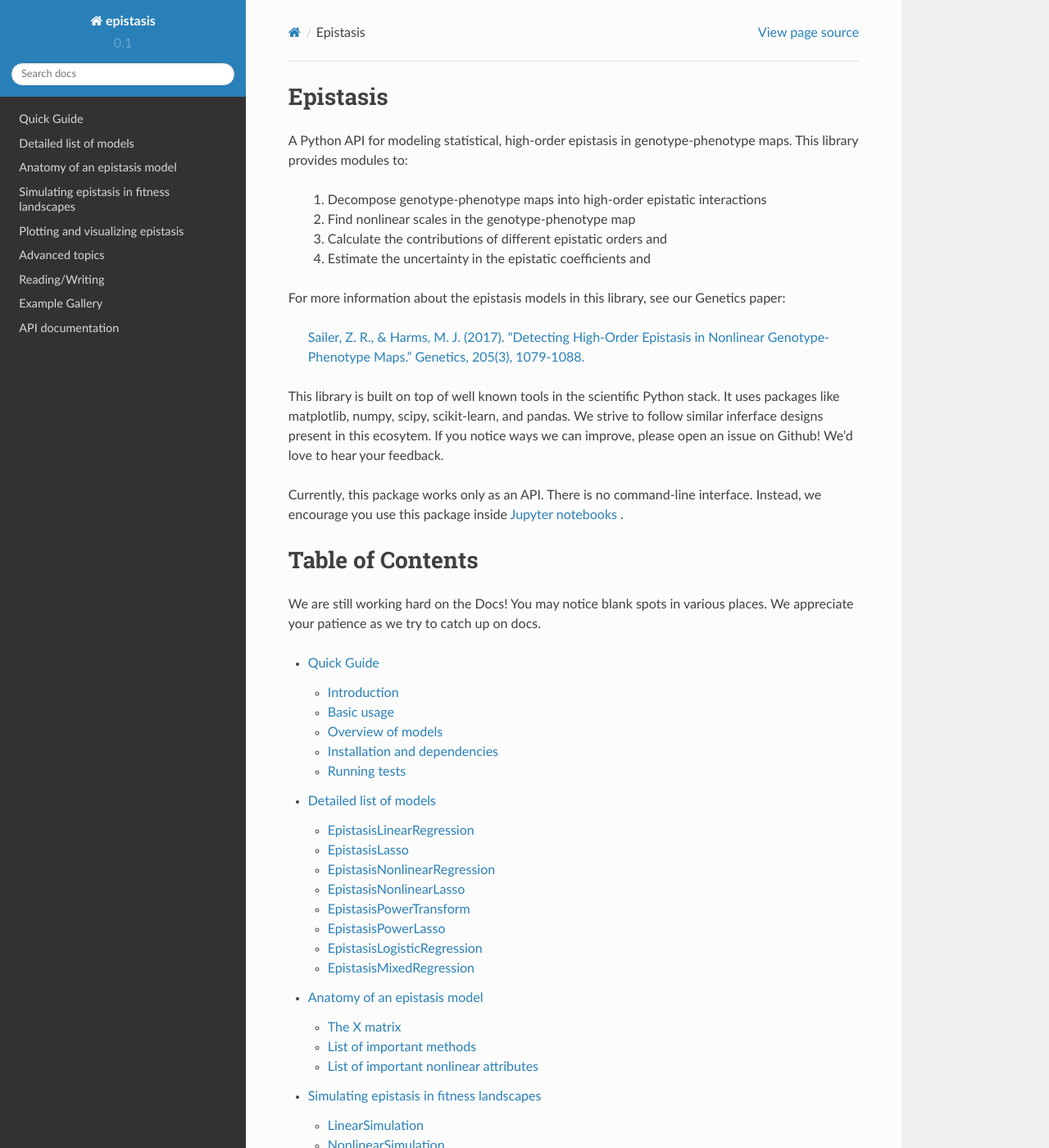
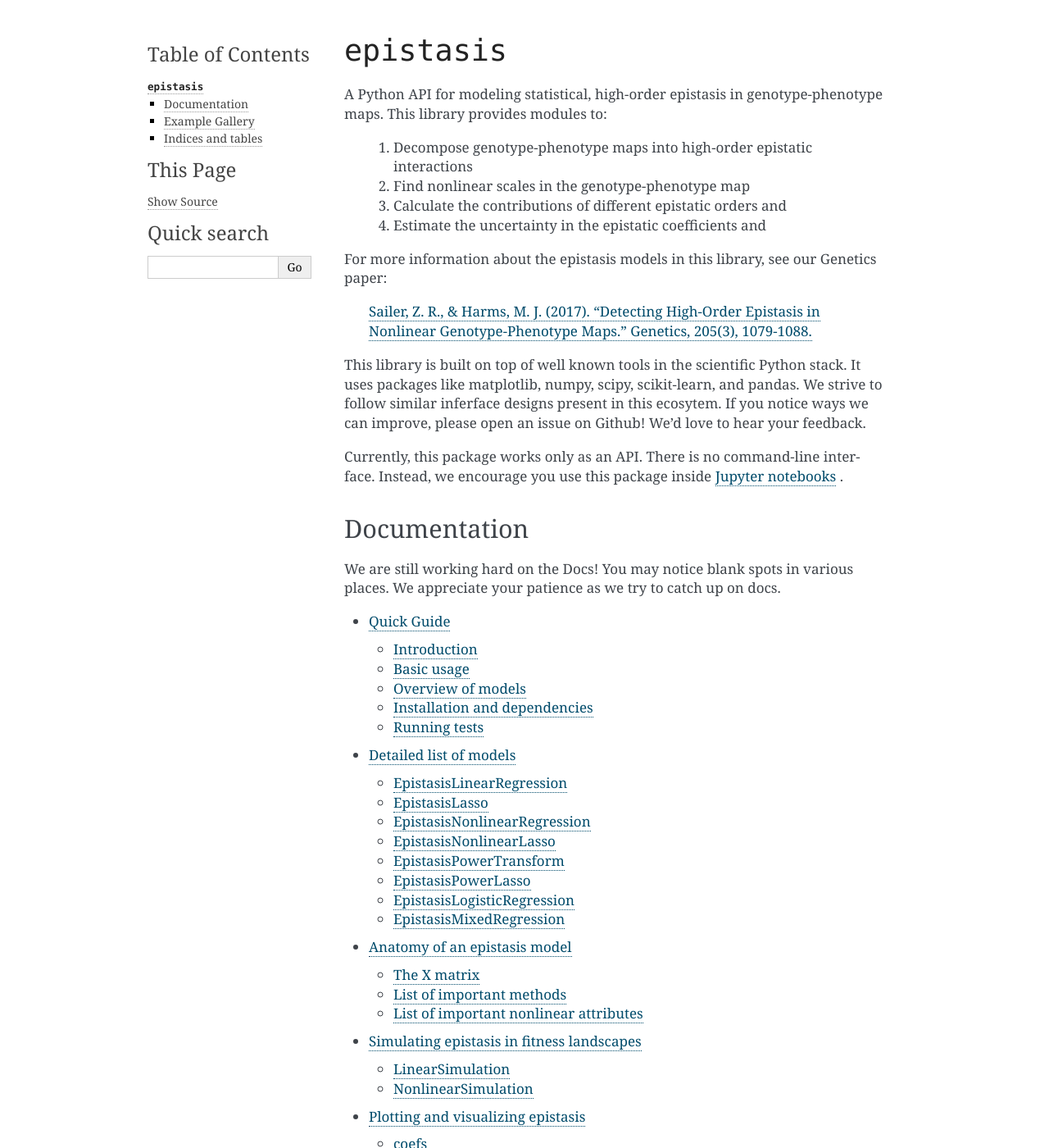
Before and after one commit to harmslab/epistasis, a Sphinx documentation site: the page built from docs/index.rst, in a window 1280 px wide and 1400 px high. Shown: the whole window at 82% size. Built offline with Sphinx 7.4.7, drawn with Linux system fonts in a browser that asks for light colours; some of the changed text lies outside the part shown.

Commit message:
change theme

```diff
--- a/docs/conf.py
+++ b/docs/conf.py
@@ -132,7 +132,7 @@ exclude_patterns = ['_build', 'Thumbs.db', '.DS_Store']
 #show_authors = False
 
 # The name of the Pygments (syntax highlighting) style to use.
-pygments_style = 'sphinx'
+pygments_style = 'default'
 
 # A list of ignored prefixes for module index sorting.
 #modindex_common_prefix = []
@@ -148,7 +148,7 @@ todo_include_todos = False
 
 # The theme to use for HTML and HTML Help pages.  See the documentation for
 # a list of builtin themes.
-html_theme = 'sphinx_rtd_theme'
+html_theme = 'alabaster' # 'sphinx_rtd_theme'
 
 # Theme options are theme-specific and customize the look and feel of a theme
 # further.  For a list of options available for each theme, see the
--- a/docs/index.rst
+++ b/docs/index.rst
@@ -3,8 +3,8 @@
    You can adapt this file completely to your liking, but it should at least
    contain the root `toctree` directive.
 
-Epistasis
-=========
+``epistasis``
+=============
 
 A Python API for modeling statistical, high-order epistasis in genotype-phenotype maps.
 This library provides modules to:
@@ -28,8 +28,8 @@ we can improve, please open an issue on Github! We'd love to hear your feedback.
 Currently, this package works only as an API. There is no command-line
 interface. Instead, we encourage you use this package inside `Jupyter notebooks`_ .
 
-Table of Contents
-=================
+Documentation
+-------------
 
 We are still working hard on the Docs! You may notice blank spots in various
 places. We appreciate your patience as we try to catch up on docs.
@@ -48,8 +48,8 @@ places. We appreciate your patience as we try to catch up on docs.
    api/main.rst
 
 Example Gallery
-===============
-s
+---------------
+
 The following gallery contains various examples from the package.
 
 
@@ -96,14 +96,11 @@ The following gallery contains various examples from the package.
     </div>
 
 
-   /gallery/plot_nonlinear_simulation
-.. raw:: html
 
-    <div style='clear:both'></div>
 
 
 Indices and tables
-==================
+------------------
 
 * :ref:`genindex`
 * :ref:`modindex`
```
Also changed, not shown: 1 other file.
